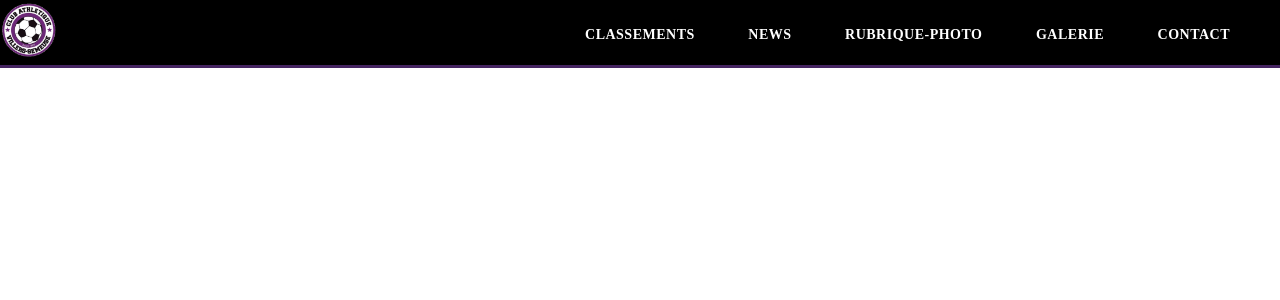
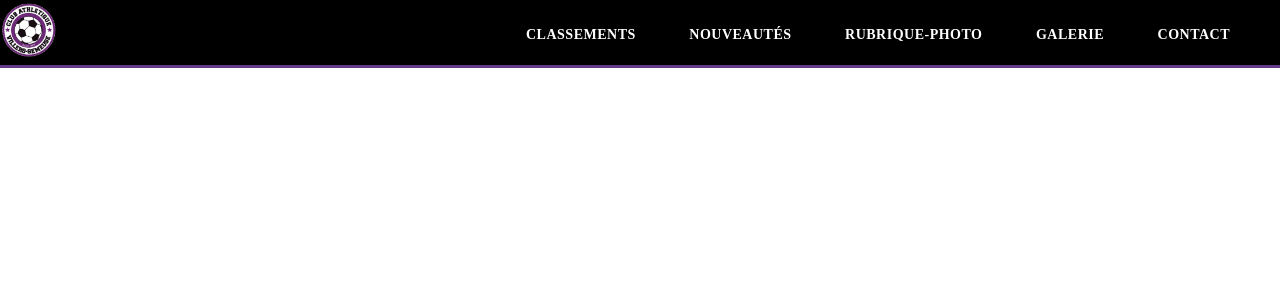
Before and after one commit to Jcollart/RUCBY, a PHP site: page /header2.php in a window 1280 px wide. Shown: the top 300 px of the page. Run offline with PHP 8.4, Linux system fonts and the light colour scheme; some libraries are stand-ins or nearby versions.

Commit message:
modif style

```diff
--- a/css/header.css
+++ b/css/header.css
@@ -12,7 +12,7 @@ nav {
   position: fixed;
   z-index: 1030;
   opacity: 0.8;
-  border-bottom: solid #452461;
+  border-bottom: solid #643A88;
 }
 
 nav > .nav-logo > a > img {
--- a/css/header2.css
+++ b/css/header2.css
@@ -11,7 +11,7 @@ nav {
   text-transform: uppercase;
   position: fixed;
   z-index: 1030;
-  border-bottom: solid #452461;
+  border-bottom: solid #643A88;
 }
 
 nav > .nav-logo > a > img {
--- a/header2.php
+++ b/header2.php
@@ -17,7 +17,7 @@
   <input type="checkbox" id="nav-check">
   <div class="nav-links">
     <a href="rank.php">classements</a>
-    <a href="news.php">news</a>
+    <a href="news.php">nouveautés</a>
     <a href="Rubphoto.php">rubrique-photo</a>
     <a href="galerie.php">galerie</a>
     <a href="contact.php">contact</a>
--- a/news.php
+++ b/news.php
@@ -78,8 +78,7 @@
 
 
 
-    <?php include('footer1.php'); ?>
-    <?php include('footer2.php'); ?>
+    <?php include('footer.php'); ?>
 
 </body>
 
```
Also changed, not shown: css/news.css (+0 -14 lines).
